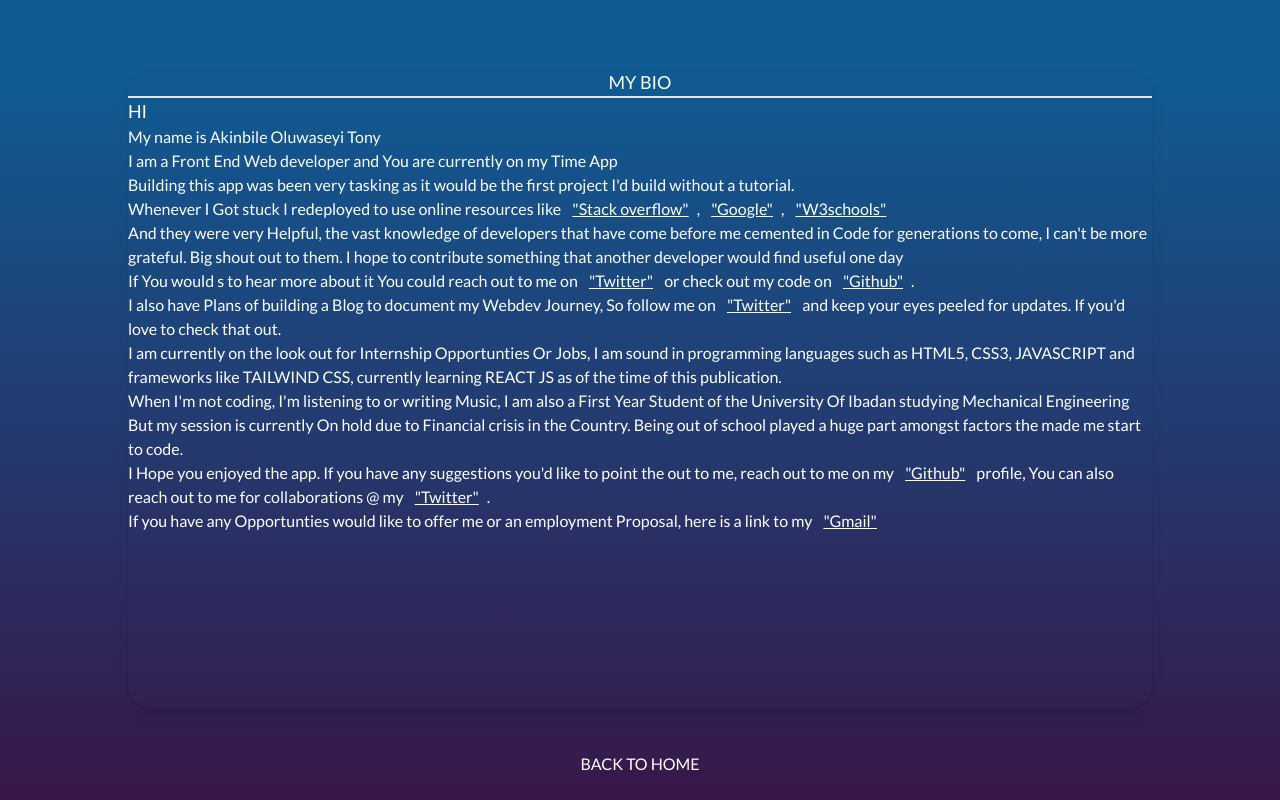
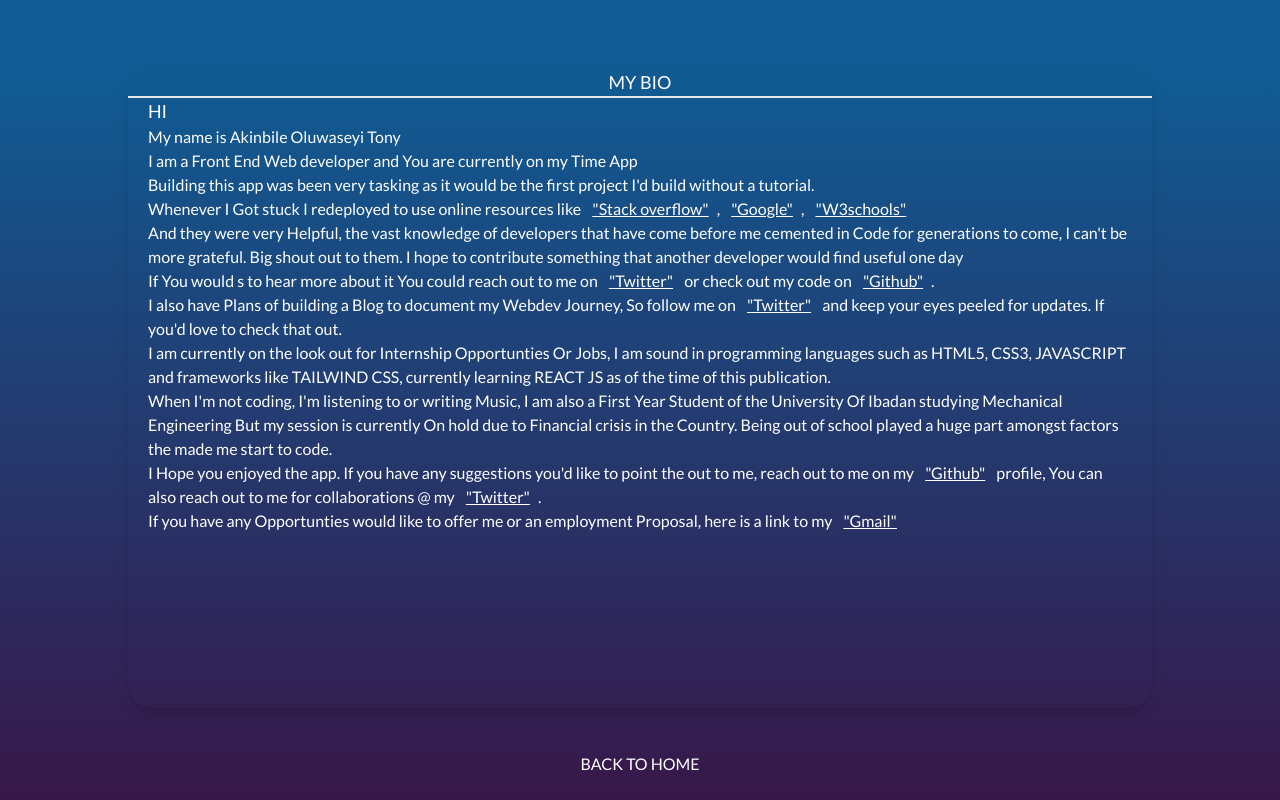
Before and after one commit to Southstar-Akin/Timer, a website: page about.html in a window 1280 px wide. Drawn offline with Linux system fonts and the light colour scheme.

Commit message:
Margins in about page fixed

```diff
--- a/index.css
+++ b/index.css
@@ -79,10 +79,10 @@ div#para{
   @apply block text-lg text-center border-b-2 sticky top-0 bg-[#105991]
 }
 .intro{
-  @apply text-[18px]
+  @apply text-[18px] mx-5 sm:mx-0
 }
 div.mew{
-  @apply overflow-auto
+  @apply overflow-auto mx-5 sm:mx-0
 }
 div.mew a{
   @apply underline
```
Also changed, not shown: main/style.css.
